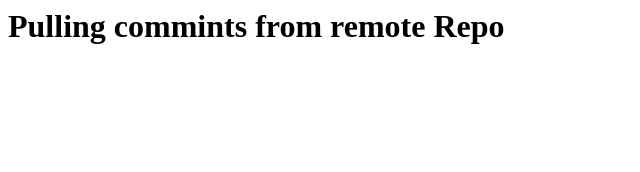
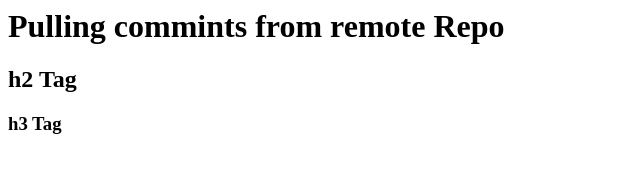
Before and after one commit to sagodava/GitHub_Repository, a plain HTML site: page index.html in a window 1280 px wide. Shown: the whole page, without its empty margins (0-640 px from the left). Drawn offline with Linux system fonts and the light colour scheme.

Commit message:
h2,h3,h4 tags added

```diff
--- a/index.html
+++ b/index.html
@@ -1,8 +1,12 @@
+
+
 <html>
 <head>
 </head>
 <body>
   <h1>Pulling commints from remote Repo</h1>
+<h2>h2 Tag </h2>
+<h3>h3 Tag </h3>
 </body>
 
   </html>
```
